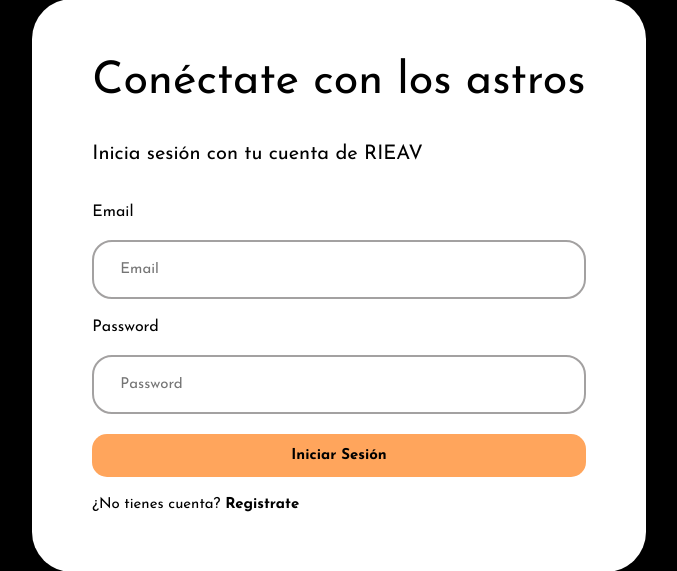
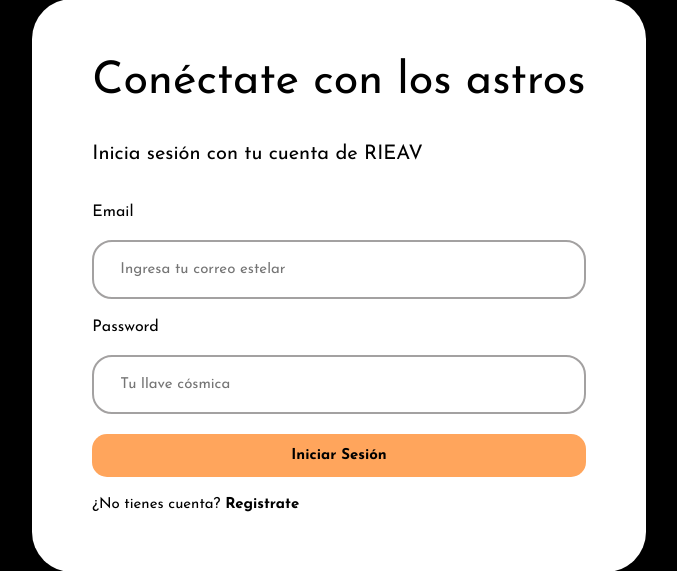
Before and after one commit to ErikaAX08/Horoscopos, a PHP site: page /HoroscoposV2/login in a window 1280 px wide. Shown: the part 200-771 px from the top of the page, without its empty margins (301-978 px from the left). Run offline with PHP 8.4, Linux system fonts and the light colour scheme.

Commit message:
inputs placeholder updated

```diff
--- a/app/views/login_view.php
+++ b/app/views/login_view.php
@@ -11,9 +11,9 @@ include __DIR__ . '/../templates/header.php';
         <p class="description">Inicia sesión con tu cuenta de RIEAV</p>
         <form class="form" method="POST">
             <label for="email">Email</label>
-            <input class="input" id="email" type="email" name="email" placeholder="Email" required>
+            <input class="input" id="email" type="email" name="email" placeholder="Ingresa tu correo estelar" required>
             <label for="password">Password</label>
-            <input class="input" id="password" type="password" name="password" placeholder="Password" required>
+            <input class="input" id="password" type="password" name="password" placeholder="Tu llave cósmica" required>
             <button class="main_button" type="submit">Iniciar Sesión</button>
         </form>
         <p class="small_text">¿No tienes cuenta? <a href="#">Registrate</a></p>
```
